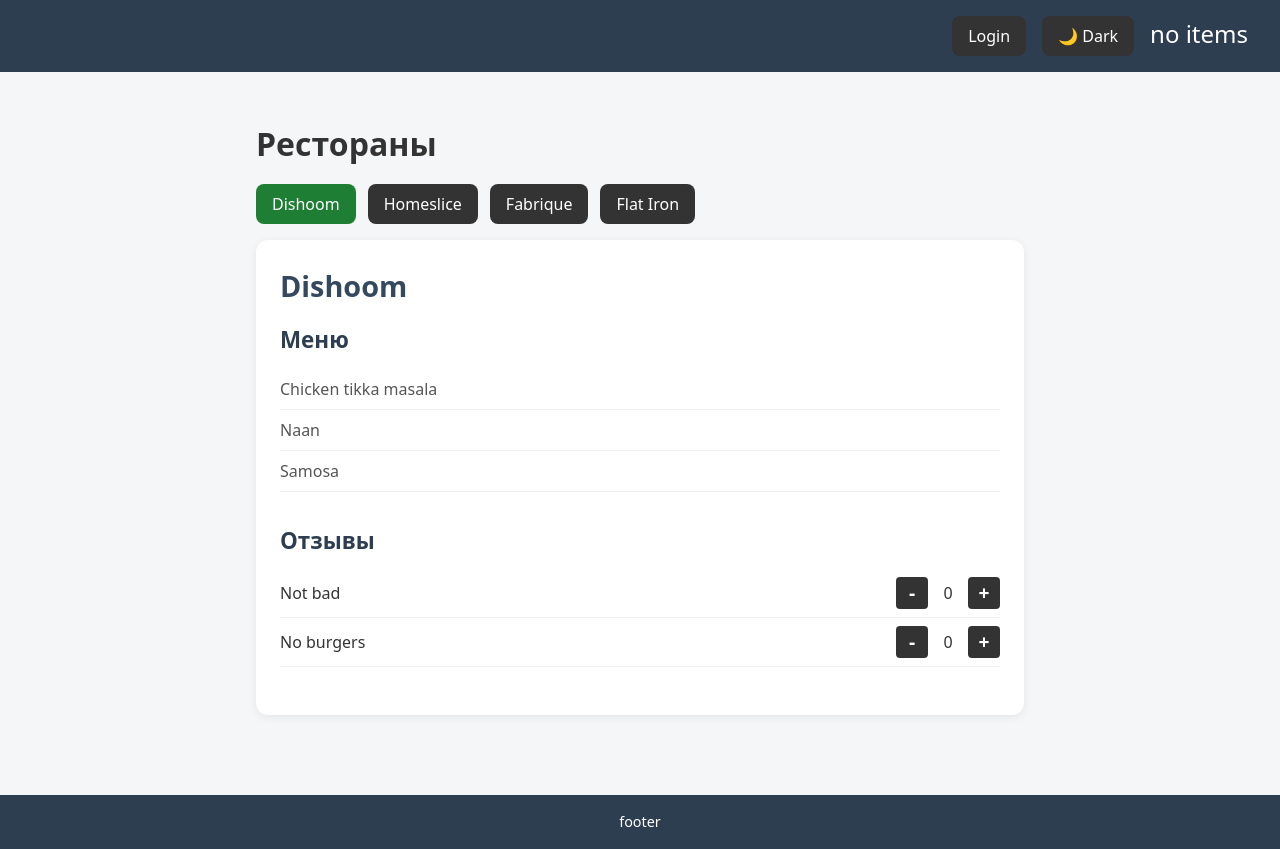
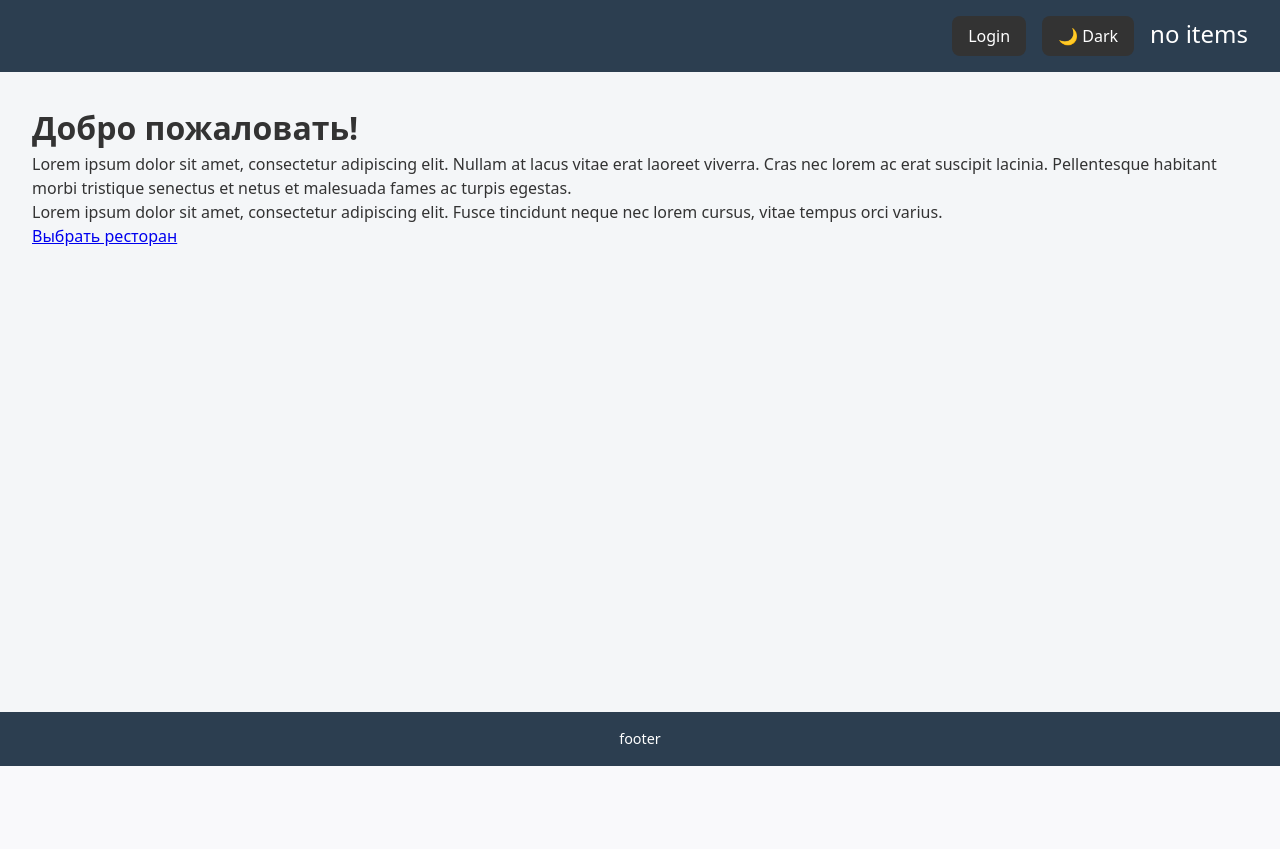
Before and after one commit to MaksNikulnikov/react_2025, a React (Vite) app: page / in a window 1280 px wide. After the commit the page ends 800 px from the top, so only its background shows below. Built offline with nearby package versions, Linux system fonts and the light colour scheme.

Commit message:
feat: add routing for restaurant pages

```diff
--- a/src/components/app/App.jsx
+++ b/src/components/app/App.jsx
@@ -1,20 +1,16 @@
-import { Layout } from "../layout/Layout";
-import { RestaurantsPageContainer } from "../restaurants-page/restaurants-page.container";
-
 import "./reset.css";
 import { ThemeContextProvider } from "../theme-context/ThemeContextProvider";
 import { UserContextProvider } from "../user-context/UserContextProvider";
 import { Provider } from "react-redux";
 import { store } from "../../redux/store";
+import { AppRoutes } from "../../routes/AppRoutes";
 
 export const App = () => {
   return (
     <Provider store={store}>
       <ThemeContextProvider>
         <UserContextProvider>
-          <Layout>
-            <RestaurantsPageContainer />
-          </Layout>
+          <AppRoutes/>
         </UserContextProvider>
       </ThemeContextProvider>
     </Provider>
--- a/src/components/layout/Layout.jsx
+++ b/src/components/layout/Layout.jsx
@@ -1,13 +1,14 @@
+import { Outlet } from "react-router";
 import { Header } from "../header/Header";
 import Scrollbar from "../scrollbar/Scrollbar";
 import styles from "./Layout.module.css";
 
-export const Layout = ({ children }) => {
+export const Layout = () => {
   return (
     <>
       <Scrollbar />
       <Header />
-      <main className={styles.main}>{children}</main>
+      <main className={styles.main}>{<Outlet />}</main>
       <footer className={styles.footer}>footer</footer>
     </>
   );
--- a/src/components/restaurant-tab/RestaurantTab.jsx
+++ b/src/components/restaurant-tab/RestaurantTab.jsx
@@ -1,12 +1,15 @@
-import { Button } from "../button/Button";
+import { NavLink } from "react-router";
+import styles from "./restaurant-tab.module.css";
 
-export const RestaurantTab = ({ restaurant, setActiveId, isActive }) => {
+export const RestaurantTab = ({ restaurant }) => {
   const { id, name } = restaurant;
+
   return (
-    <Button
-      name={name ?? "placeholder"}
-      onClick={() => setActiveId(id)}
-      isActive={isActive}
-    />
+    <NavLink
+      to={`/restaurants/${id}`}
+      className={styles.linkButton}
+    >
+      {name}
+    </NavLink>
   );
 };
--- a/src/components/restaurant-tab/restaurant-tab.module.css
+++ b/src/components/restaurant-tab/restaurant-tab.module.css
@@ -1,4 +1,4 @@
-.button {
+.linkButton {
   background-color: #f0f0f0;
   border: 1px solid #ccc;
   border-radius: 8px;
@@ -6,14 +6,11 @@
   cursor: pointer;
   transition: background-color 0.2s ease;
   font-size: 1rem;
+  text-decoration: none;
+  color: inherit;
+  display: inline-block;
 }
 
-.button:hover {
+.linkButton:hover {
   background-color: #e0e0e0;
 }
-
-.active {
-  background-color: #3498db;
-  color: white;
-  border-color: #2980b9;
-}
--- a/src/components/restaurants-page/RestaurantsPage.jsx
+++ /dev/null
@@ -1,25 +0,0 @@
-import { useState } from "react";
-import styles from "./restaurant-page.module.css";
-import { RestaurantContainer } from "../restaurant/Restaurant.container";
-import { RestaurantsTabList } from "../restaurants-tab-list/RestaurantsTabList";
-
-export const RestaurantsPage = ({ restaurantsIds }) => {
-  const [activeRestaurantId, setActiveRestaurantId] = useState(
-    restaurantsIds[0],
-  );
-  return (
-    <div className={styles.page}>
-      <h1 className={styles.title}>Рестораны</h1>
-      <RestaurantsTabList
-        setActiveId={setActiveRestaurantId}
-        restaurantsIds={restaurantsIds}
-        activeRestaurantId={activeRestaurantId}
-      />
-      {activeRestaurantId ? (
-        <RestaurantContainer restaurantId={activeRestaurantId} />
-      ) : (
-        <p className={styles.message}>Выберите ресторан</p>
-      )}
-    </div>
-  );
-};
--- a/src/components/restaurants-page/restaurants-page.container.jsx
+++ /dev/null
@@ -1,13 +0,0 @@
-import { useSelector } from "react-redux";
-import { selectRestaurantsIds } from "../../redux/entities/restoraunts/slice";
-import { RestaurantsPage } from "./RestaurantsPage";
-
-export const RestaurantsPageContainer = () => {
-  const restaurantsIds = useSelector(selectRestaurantsIds);
-
-  if (!restaurantsIds?.length) {
-    return null;
-  }
-
-  return <RestaurantsPage restaurantsIds={restaurantsIds} />;
-};
--- a/src/components/restaurants-tab-list/RestaurantsTabList.jsx
+++ b/src/components/restaurants-tab-list/RestaurantsTabList.jsx
@@ -1,11 +1,8 @@
-import { RestaurantTab } from "../restaurant-tab/RestaurantTab";
 import { RestaurantsTabContainer } from "../restaurant-tab/RestaurantTab.container";
 import styles from "./restaurants-tab-list.module.css";
 
 export const RestaurantsTabList = ({
   restaurantsIds,
-  setActiveId,
-  activeRestaurantId,
 }) => {
   return (
     <>
@@ -15,8 +12,6 @@
             <RestaurantsTabContainer
               key={restaurantId}
               restaurantId={restaurantId}
-              setActiveId={setActiveId}
-              isActive={restaurantId === activeRestaurantId}
             />
           ))}
         </nav>
--- /dev/null
+++ b/src/pages/home.page.jsx
@@ -0,0 +1,26 @@
+import { Layout } from "../components/layout/Layout";
+import { Link } from "react-router";
+
+export const HomePage = () => {
+  return (
+    <div className="flex flex-col items-center justify-center min-h-[60vh] text-center p-4">
+      <h1 className="text-3xl font-bold mb-4">Добро пожаловать!</h1>
+      <p className="text-lg text-gray-700 max-w-xl">
+        Lorem ipsum dolor sit amet, consectetur adipiscing elit. Nullam at lacus
+        vitae erat laoreet viverra. Cras nec lorem ac erat suscipit lacinia.
+        Pellentesque habitant morbi tristique senectus et netus et malesuada
+        fames ac turpis egestas.
+      </p>
+      <p className="mt-4 text-sm text-gray-500 max-w-md">
+        Lorem ipsum dolor sit amet, consectetur adipiscing elit. Fusce tincidunt
+        neque nec lorem cursus, vitae tempus orci varius.
+      </p>
+      <Link
+        to="/restaurants"
+        className="bg-blue-600 hover:bg-blue-700 text-white font-semibold py-2 px-4 rounded"
+      >
+        Выбрать ресторан
+      </Link>
+    </div>
+  );
+};
--- /dev/null
+++ b/src/pages/restaurant.page.jsx
@@ -0,0 +1,12 @@
+import { useParams } from "react-router";
+import { RestaurantContainer } from "../components/restaurant/Restaurant.container";
+
+export const RestaurantPage = () => {
+  const { restaurantId } = useParams();
+console.log('restaurantPage', restaurantId)
+  if (!restaurantId) {
+    return null;
+  }
+
+  return <RestaurantContainer restaurantId={restaurantId} />;
+};
--- /dev/null
+++ b/src/pages/restaurants-page/RestaurantsPage.jsx
@@ -0,0 +1,17 @@
+import styles from "./restaurant-page.module.css";
+import { RestaurantsTabList } from "../../components/restaurants-tab-list/RestaurantsTabList";
+import { useSelector } from "react-redux";
+import { selectRestaurantsIds } from "../../redux/entities/restoraunts/slice";
+
+export const RestaurantsPage = () => {
+
+  const restaurantsIds = useSelector(selectRestaurantsIds)
+  return (
+    <div className={styles.page}>
+      <h1 className={styles.title}>Рестораны</h1>
+      <RestaurantsTabList
+        restaurantsIds={restaurantsIds}
+      />
+    </div>
+  );
+};
--- /dev/null
+++ b/src/routes/AppRoutes.jsx
@@ -0,0 +1,24 @@
+import { BrowserRouter, Navigate, Routes } from "react-router";
+import { Route } from "react-router";
+import { HomePage } from "../pages/home.page";
+import { RestaurantsPage } from "../pages/restaurants-page/RestaurantsPage";
+import { RestaurantPage } from "../pages/restaurant.page";
+import { Layout } from "../components/layout/Layout";
+
+export const AppRoutes = () => {
+  return (
+    <BrowserRouter>
+      <Routes>
+        <Route element={<Layout />}>
+          <Route index element={<HomePage />} />
+          <Route path="/restaurants" element={<RestaurantsPage />} />
+          <Route
+            path="/restaurants/:restaurantId"
+            element={<RestaurantPage />}
+          />
+          <Route path="*" element={<Navigate to="/" />} />
+        </Route>
+      </Routes>
+    </BrowserRouter>
+  );
+};
```
Also changed, not shown: src/pages/restaurants-page/restaurant-page.module.css (renamed from src/components/restaurants-page/restaurant-page.module.css).
